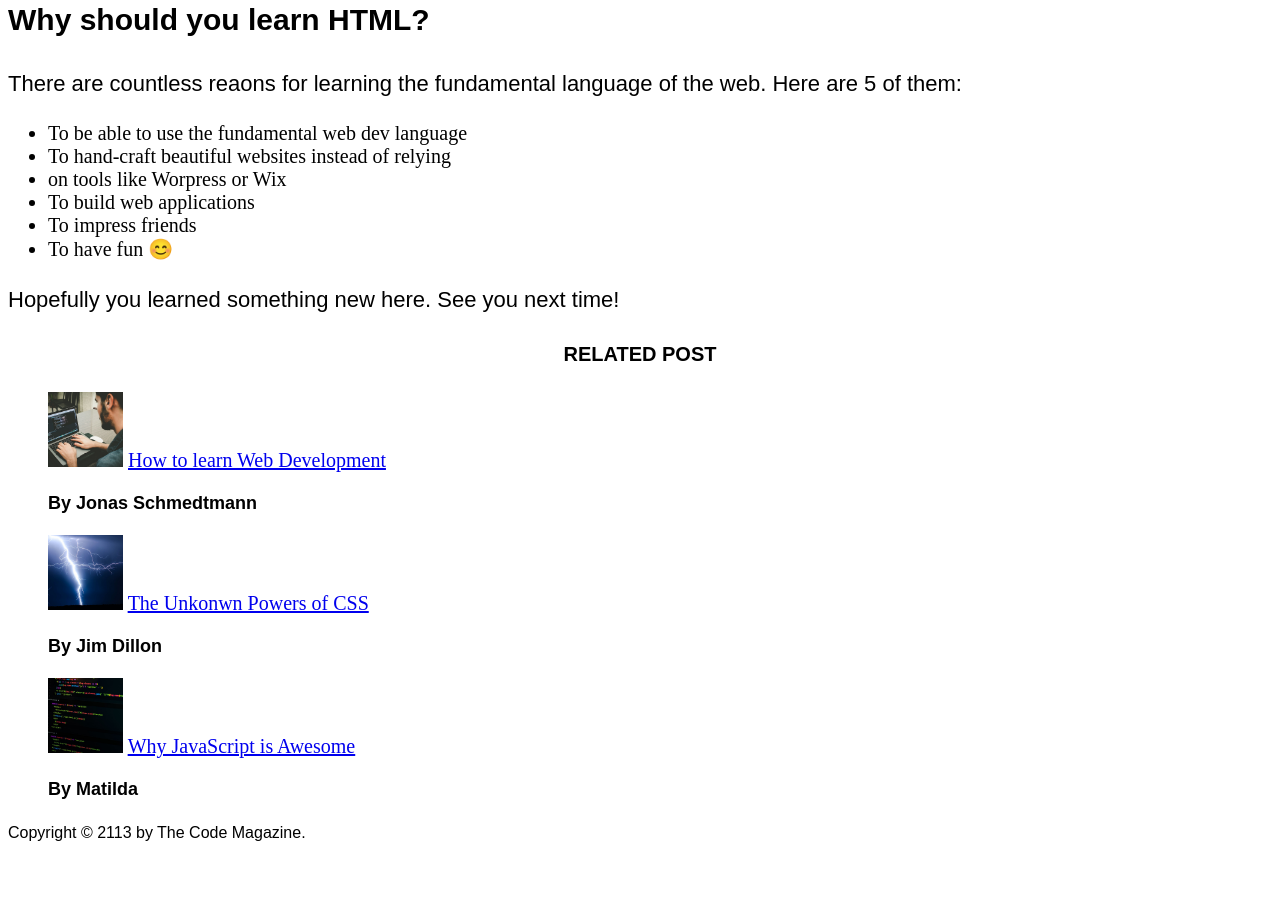
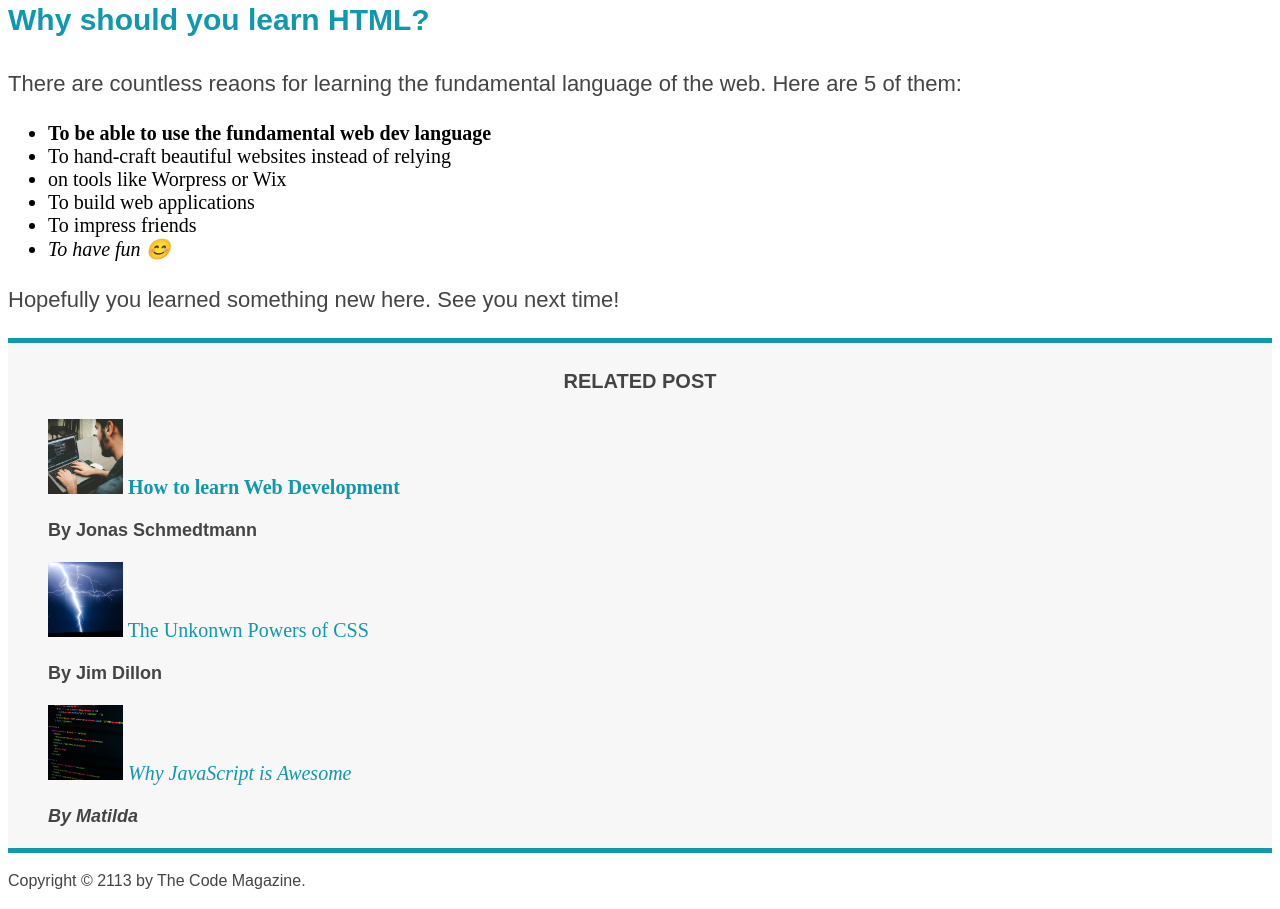
Before and after one commit to ash-habib/CSS-Fundamentals, a plain HTML site: page index.html in a window 1280 px wide. Shown: the part 1139-2048 px from the top of the page. Before the commit the page ends 2000 px from the top, so only its background shows below. Drawn offline with Linux system fonts and the light colour scheme.

Commit message:
everything

```diff
--- a/index.html
+++ b/index.html
@@ -8,7 +8,7 @@
   <link rel="stylesheet" href="style.css">
 </head>
 <body>
- <header>
+ <header class="main-header">
   <h1>📘 The Code Magazine</h1>
   <nav>
     <a href="blog.html">Blog</a>
@@ -98,7 +98,7 @@
 
  <footer>
 
-  <p id="copyright">
+  <p id="copyright" class="copyright text">
     Copyright &copy; 2113 by The Code Magazine.
   </p>
  </footer>
--- a/style.css
+++ b/style.css
@@ -1,6 +1,19 @@
-h1, h2, h3, h4, p {
+h1,
+h2,
+h3,
+h4,
+p {
   font-family: sans-serif;
+  color: #444;
 }
+
+
+h1,
+h2,
+h3 {
+  color: #1098ad;
+}
+
 h1 {
   font-size: 26px;
 
@@ -56,3 +69,64 @@ li {
 .related {
   list-style: none;
 }
+
+
+.main-header {
+  background-color: #f7f7f7;
+}
+
+
+aside {
+  background-color: #f7f7f7;
+  border-top: 5px solid #1098ad;
+  border-bottom: 5px solid #1098ad;
+}
+
+li:first-child {
+  font-weight: bold;
+}
+li:last-child {
+  font-style: italic;
+}
+
+/* Misconception: this won't work */
+/* article, header, p:first-child {
+  color: red;
+} */
+
+/* Styling Links */
+a:link {
+  color: #1098ad;
+  text-decoration: none;
+}
+
+a:visited {
+  color: #1098ad;
+}
+
+a:hover {
+  color: orange;
+  font-weight: bold;
+  text-decoration: underline orangered;
+}
+
+a:active {
+  background-color: black;
+  font-style: italic;
+}
+/* LVHA */
+
+/* Resolving Conflicts */
+/* #copyright {
+  color: red;
+
+}
+.copyright {
+  color: blue;
+}
+.text {
+  color: yellow;
+}
+footer p {
+  color: green;
+} */
```
